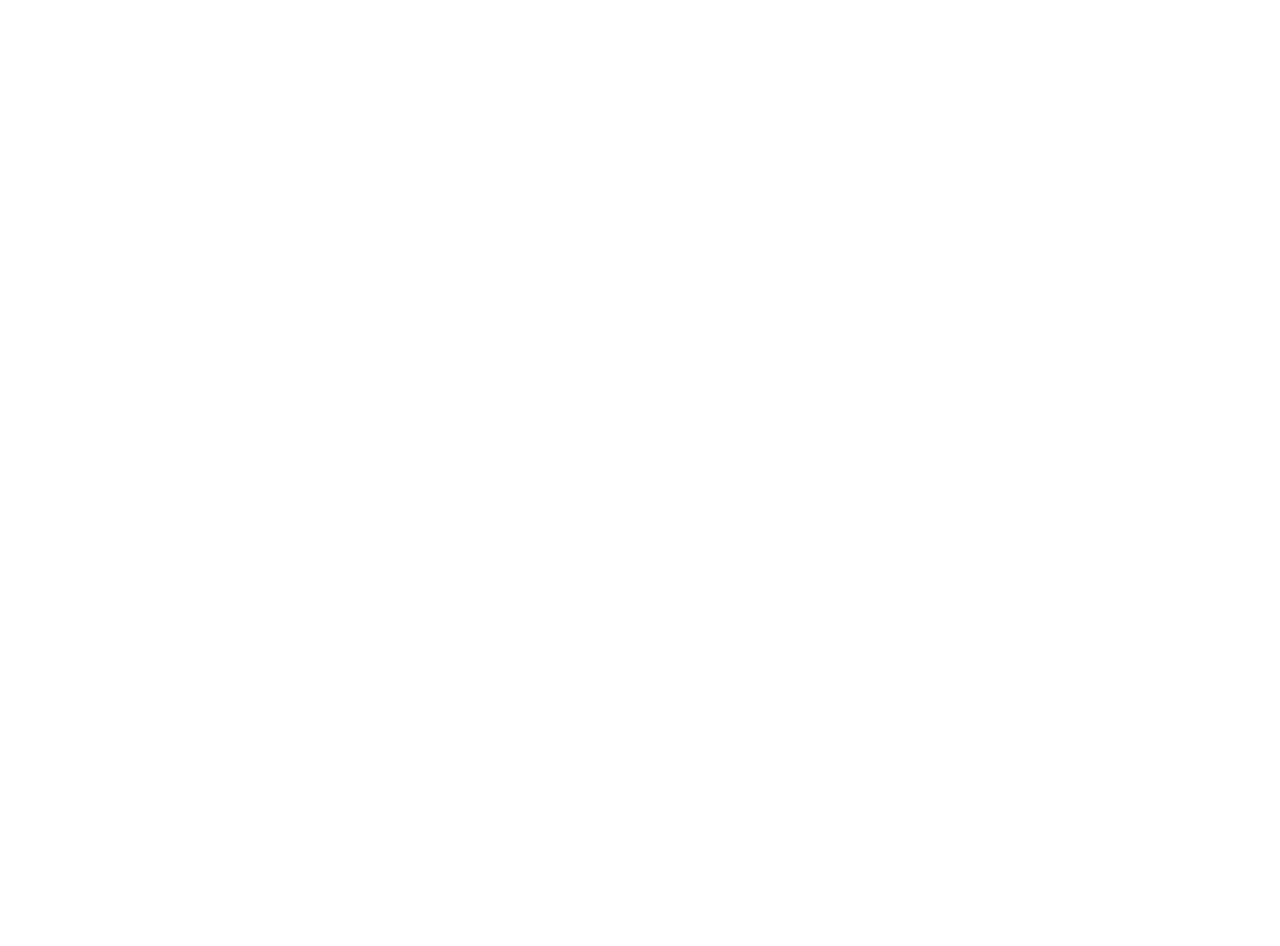
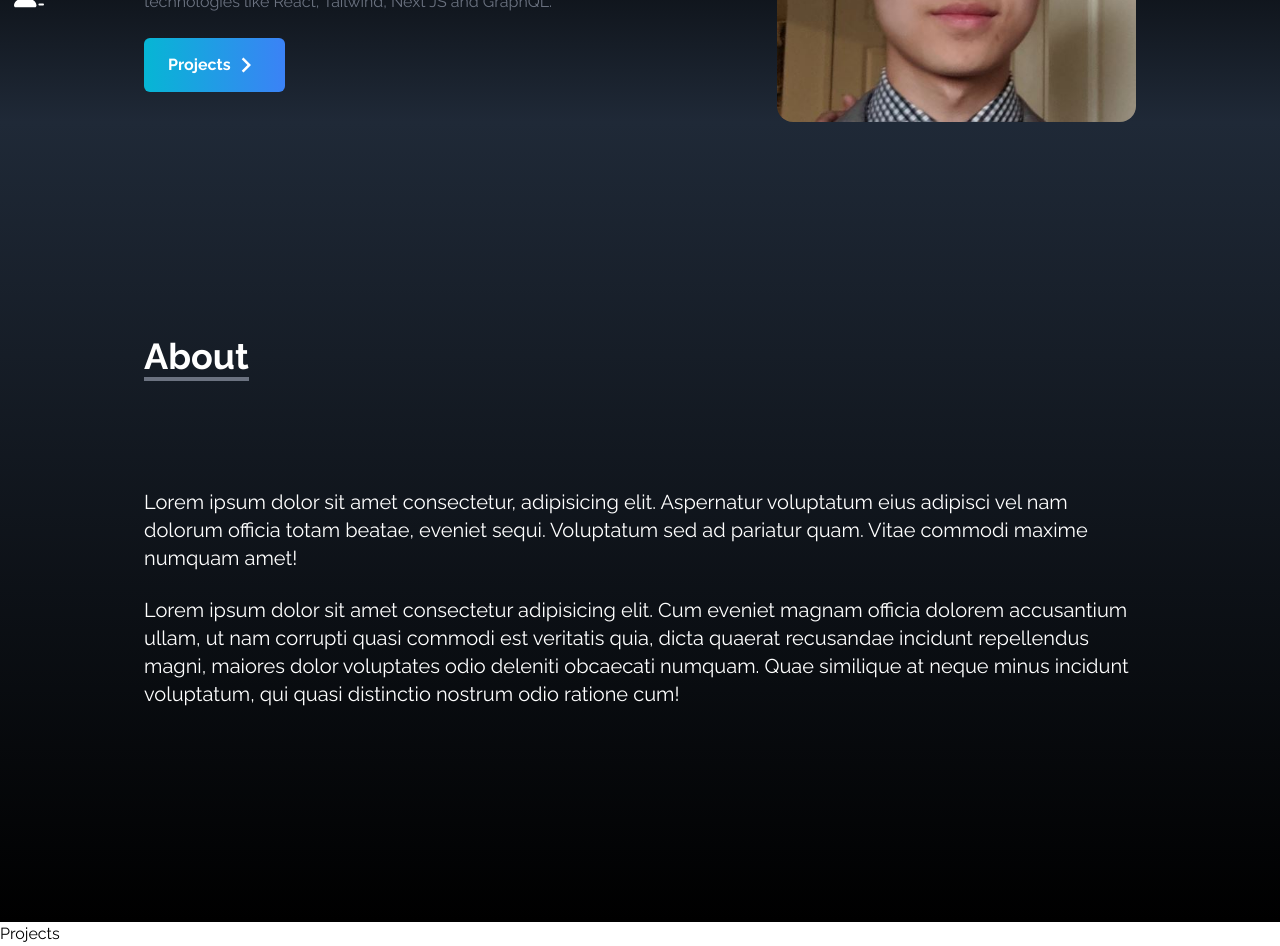
Before and after one commit to tli533/Portfolio-Website, a React (Create React App) app: page / in a window 1280 px wide. Shown: the part 480-1426 px from the top of the page. Before the commit the page ends 800 px from the top, so only its background shows below. Built offline with nearby package versions, Linux system fonts and the light colour scheme.

Commit message:
About section

```diff
--- a/src/App.js
+++ b/src/App.js
@@ -1,13 +1,16 @@
 import NavBar from "./components/NavBar";
 import Home from "./components/Home";
 import { Socials } from "./components/Socials";
+import About from "./components/About";
+import Projects from "./components/Projects";
 
 function App() {
   return (
     <div>
         <NavBar />
         <Home />
-
+        <About />
+        <Projects />
         <Socials />
     </div>
   );
--- /dev/null
+++ b/src/components/About.jsx
@@ -0,0 +1,37 @@
+import React from 'react'
+
+const About = () => {
+  return (
+    <div name='about' className='w-full h-screen bg-gradient-to-b from-gray-800 to-black text-white'>
+
+        <div className='max-w-screen-lg p-4 mx-auto flex flex-col justify-center w-full h-full'>
+
+
+            <div className='pb-8'>
+                <p className='text-4xl font-bold inline border-b-4 border-gray-500'>
+                    About
+                </p>
+            </div>
+
+            <p className='text-xl mt-20'>
+                Lorem ipsum dolor sit amet consectetur, adipisicing elit.
+                Aspernatur voluptatum eius adipisci vel nam dolorum officia totam beatae, eveniet sequi.
+                Voluptatum sed ad pariatur quam. Vitae commodi maxime numquam amet!
+            </p>
+
+            <br />
+
+            <p className='text-xl'>
+                Lorem ipsum dolor sit amet consectetur adipisicing elit.
+                Cum eveniet magnam officia dolorem accusantium ullam, ut nam corrupti
+                quasi commodi est veritatis quia, dicta quaerat recusandae incidunt
+                repellendus magni, maiores dolor voluptates odio deleniti obcaecati numquam.
+                Quae similique at neque minus incidunt voluptatum, qui quasi distinctio
+                nostrum odio ratione cum!
+            </p>
+        </div>
+    </div>
+  )
+}
+
+export default About
--- a/src/components/Home.jsx
+++ b/src/components/Home.jsx
@@ -4,7 +4,7 @@ import { MdKeyboardArrowRight } from "react-icons/md";
 
 const Home = () => {
   return (
-    <div name="home" className='="h-full w-full bg-gradient-to-b from-black via-black to-gray-800'>
+    <div name="home" className='="h-full w-full pt-40 bg-gradient-to-b from-black via-black to-gray-800'>
 
         <div className='max-w-screen-lg mx-auto flex flex-col items-center justify-center h-full px-4 md:flex-row'>
             <div className='flex flex-col justify-center h-full'>
--- /dev/null
+++ b/src/components/Projects.jsx
@@ -0,0 +1,10 @@
+import React from 'react'
+
+
+const Projects = () => {
+  return (
+    <div>Projects</div>
+  )
+}
+
+export default Projects
```
